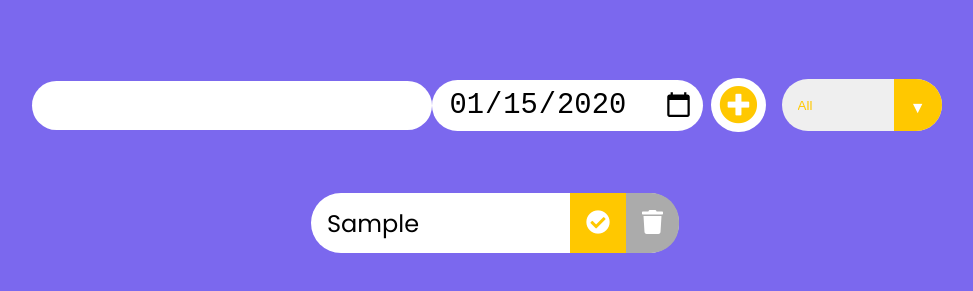
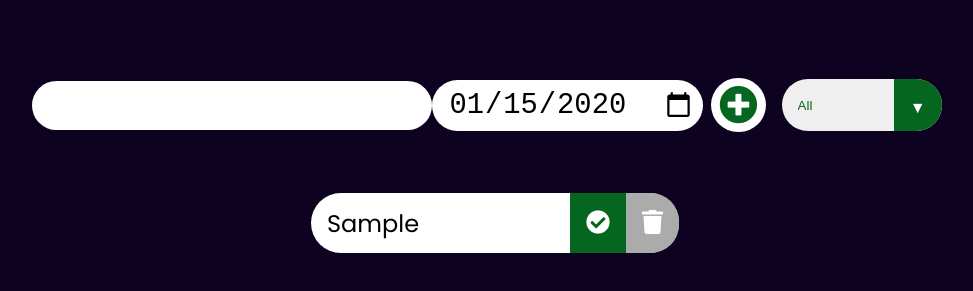
Before and after one commit to Rupantar-Borphukan/cdac-task01, a plain HTML site: page index.html in a window 1280 px wide. Both pictures are taken after typing "Sample", "2020-01-15" into the empty fields and a click on the button 883 px from the left and 240 px from the top of the page. Shown: the part 135-426 px from the top of the page, without its empty margins (145-1118 px from the left). Drawn offline with Linux system fonts and the light colour scheme.

Commit message:
Update styles.css

```diff
--- a/styles.css
+++ b/styles.css
@@ -5,7 +5,7 @@
 }
 
 body {
-    background-color: mediumslateblue;
+    background-color:rgb(14, 2, 33) ;
     color: white;
     font-family: "Poppins", sans-serif;
     min-height: 100vh;
@@ -34,7 +34,7 @@ form button {
 }
 
 form button {
-    color: rgb(255, 200, 0);
+    color: rgb(5, 102, 31);
     background: white;
     cursor: pointer;
     transition: all 0.3 ease;
@@ -43,7 +43,7 @@ form button {
 
 form button:hover {
     color: white;
-    background: rgb(255, 200, 0);
+    background: rgb(5, 102, 31);
 }
 
 .fa-plus-circle {
@@ -89,7 +89,7 @@ form button:hover {
 }
 
 .complete-btn {
-    background: rgb(255, 200, 0);
+    background: rgb(5, 102, 31);
 }
 
 .trash-btn {
@@ -133,7 +133,7 @@ select {
 }
 
 select {
-    color:rgb(255, 200, 0);
+    color:rgb(5, 102, 31);
     width: 10rem;
     height: 3.2rem;
     cursor: pointer;
@@ -143,7 +143,7 @@ select {
 .select::after {
     content: "\25BC";
     position: absolute;
-    background:rgb(255, 200, 0);
+    background:rgb(5, 102, 31);
     top: 0;
     right: 0;
     padding: 1rem;
@@ -153,5 +153,5 @@ select {
 
 .select::hover::after {
     background: white;
-    color: rgb(255, 200, 0);
+    color: rgb(5, 102, 31);
 }
```
